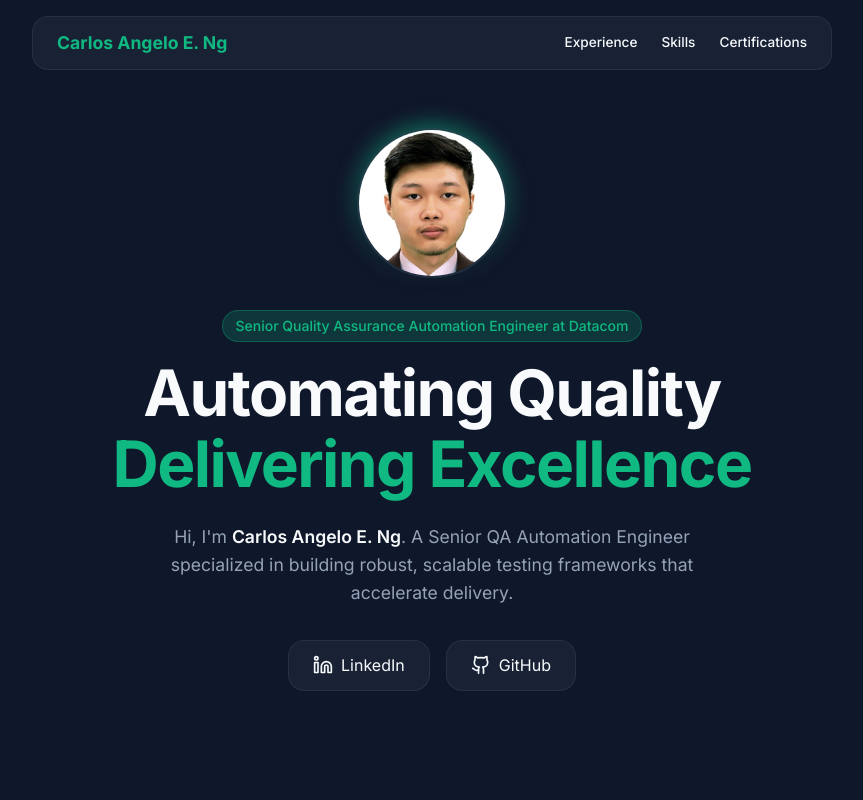
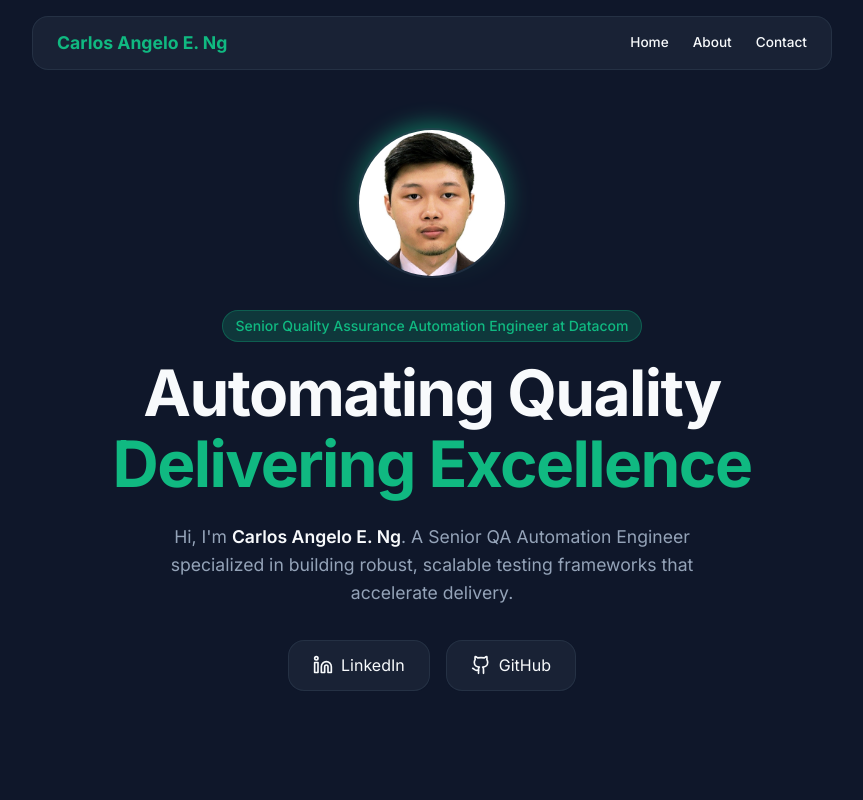
Before and after one commit to cng07/carlosng07, a React (Vite) app: page / in a window 1280 px wide. Shown: the top 800 px of the page, without its empty margins (208-1071 px from the left). Built offline with nearby package versions, Linux system fonts and the light colour scheme.

Commit message:
Update navigation to Home, About, and Contact

```diff
--- a/src/App.jsx
+++ b/src/App.jsx
@@ -33,15 +33,15 @@ const App = () => {
                     <span className="nav-logo-short">C.NG</span>
                 </div>
                 <div className="nav-links">
-                    <a href="#experience">Experience</a>
-                    <a href="#skills">Skills</a>
-                    <a href="#certifications">Certifications</a>
+                    <a href="#home">Home</a>
+                    <a href="#about">About</a>
+                    <a href="#contact">Contact</a>
                 </div>
             </nav>
 
             <main className="container">
                 {/* Hero Section */}
-                <section className="section" style={{ paddingTop: '8rem', textAlign: 'center' }}>
+                <section id="home" className="section" style={{ paddingTop: '8rem', textAlign: 'center' }}>
                     <motion.div {...fadeIn}>
                         <div style={{ position: 'relative', width: '150px', height: '150px', margin: '0 auto 2rem' }}>
                             <div style={{
@@ -65,7 +65,7 @@ const App = () => {
                             Automating Quality <br />
                             <span style={{ color: 'var(--primary)' }}>Delivering Excellence</span>
                         </h1>
-                        <p style={{ maxWidth: '600px', margin: '0 auto 2rem', color: 'var(--text-muted)', fontSize: '1.1rem' }}>
+                        <p id="about" style={{ maxWidth: '600px', margin: '0 auto 2rem', color: 'var(--text-muted)', fontSize: '1.1rem' }}>
                             Hi, I'm <span style={{ color: 'var(--text-main)', fontWeight: 600 }}>{resumeData.name}</span>.
                             A Senior QA Automation Engineer specialized in building robust,
                             scalable testing frameworks that accelerate delivery.
@@ -189,7 +189,7 @@ const App = () => {
                 </section>
 
                 {/* Footer */}
-                <footer style={{ padding: '4rem 0', borderTop: '1px solid var(--border)', textAlign: 'center' }}>
+                <footer id="contact" style={{ padding: '4rem 0', borderTop: '1px solid var(--border)', textAlign: 'center' }}>
                     <div style={{ display: 'flex', justifyContent: 'center', gap: '1.5rem', marginBottom: '1.5rem' }}>
                         <a href={resumeData.linkedIn}><Linkedin size={24} /></a>
                         <a href={resumeData.github}><Github size={24} /></a>
```
